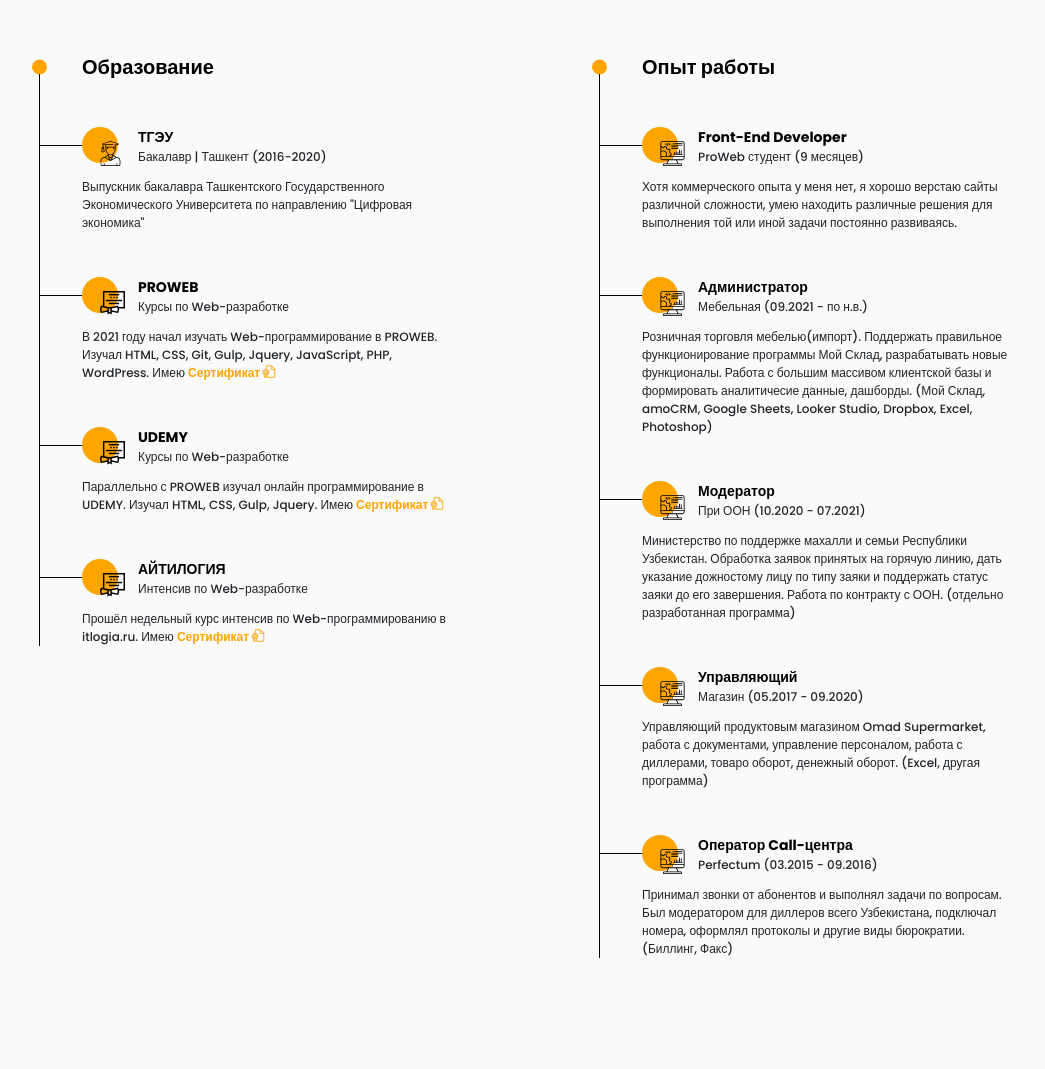
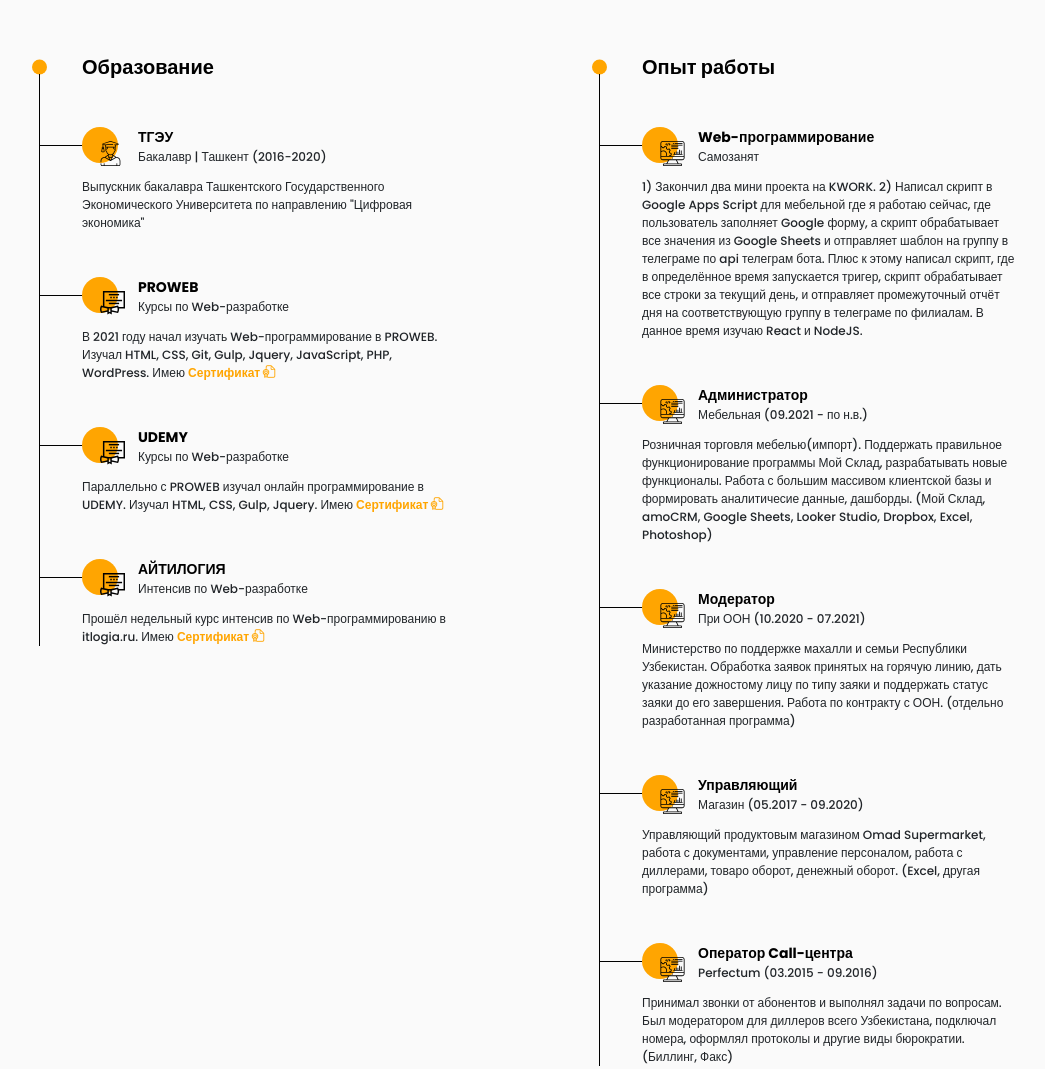
Before and after one commit to kozim-rasulov/Portfolio, a website: page src/index.html in a window 1280 px wide. Shown: the part 1700-2769 px from the top of the page, without its empty margins (115-1160 px from the left). Drawn offline with Linux system fonts and the light colour scheme; files whose address does not match are found by name.

Commit message:
изменено о себе

```diff
--- a/src/index.html
+++ b/src/index.html
@@ -256,13 +256,12 @@
                                     <div class="resume__item-icon">
                                         <img src="icons/experience/developer.svg" alt="developer">
                                     </div>
-                                    <h4 class="title title_fz14">Front-End Developer</h4>
-                                    <p class="resume__item-descr">ProWeb студент (9 месяцев)</p>
+                                    <h4 class="title title_fz14">Web-программирование</h4>
+                                    <p class="resume__item-descr">Самозанят</p>
                                 </div>
                                 <p class="resume__item-body">
-                                    Хотя коммерческого опыта у меня нет, я хорошо верстаю сайты различной сложности,
-                                    умею находить различные решения для выполнения той или иной задачи постоянно
-                                    развиваясь.
+                                    1) Закончил два мини проекта на KWORK. 2) Написал скрипт в Google Apps Script для мебельной где я работаю сейчас, где пользователь заполняет Google форму, а скрипт обрабатывает все значения из Google Sheets и отправляет шаблон на группу в телеграме по api телеграм бота. Плюс к этому написал скрипт, где в определённое время запускается тригер, скрипт обрабатывает все строки за текущий день, и отправляет промежуточный отчёт дня на соответствующую группу в телеграме по филиалам.
+                                    В данное время изучаю React и NodeJS.
                                 </p>
                             </div>
                         </li>
@@ -455,7 +454,7 @@
                         не будем, но навык работы с ней присутствует
                     </p>
                 </div>
-                <div class="skills__block">
+                <!-- <div class="skills__block">
                     <div class="skills__icon">
                         <img src="icons/skills/node.js.svg" alt="node.js">
                     </div>
@@ -464,7 +463,7 @@
                         Эта платформа позволяет создавать бэкенд для вашего продукта - “мозги”, которые будут выполнять
                         действия, которые пользователь не видит
                     </p>
-                </div>
+                </div> -->
                 <div class="skills__block">
                     <div class="skills__icon">
                         <img src="icons/skills/php.png" alt="php">
```
Also changed, not shown: dist/index.html, 1 other file.
